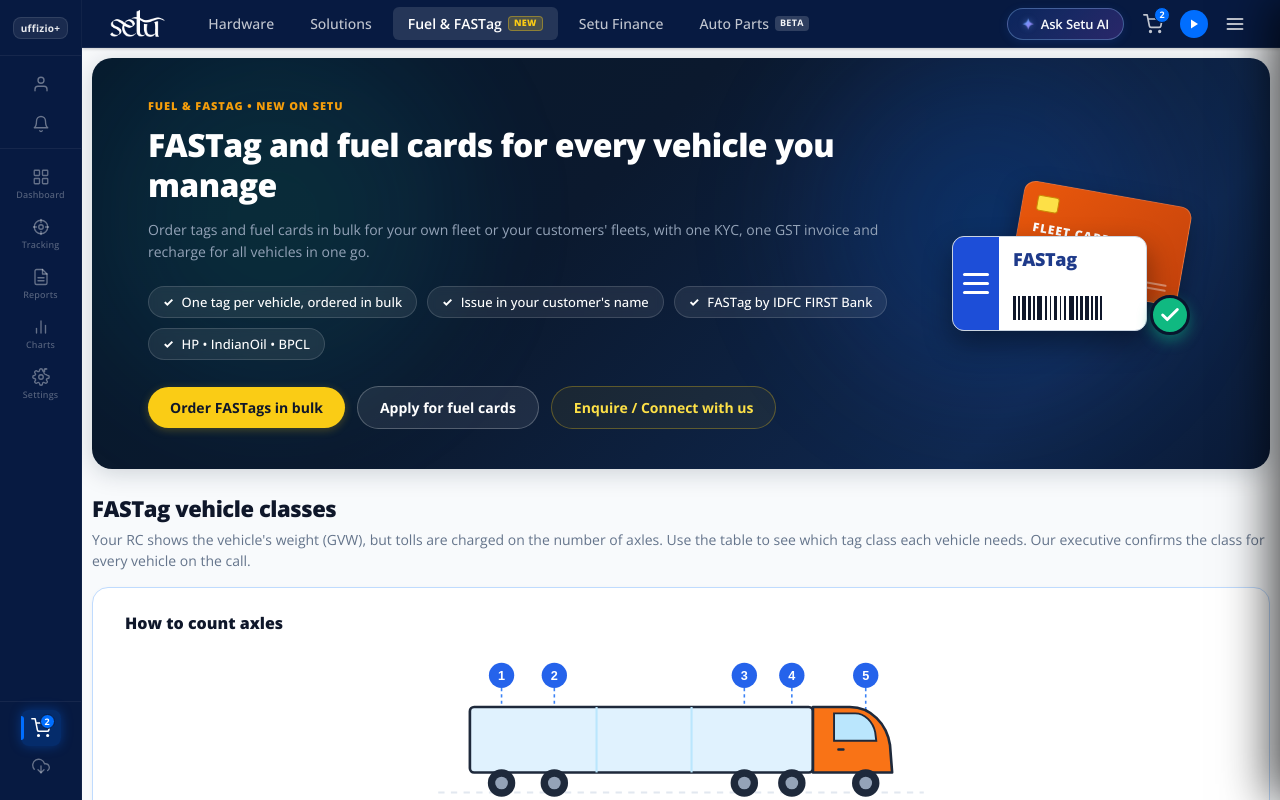
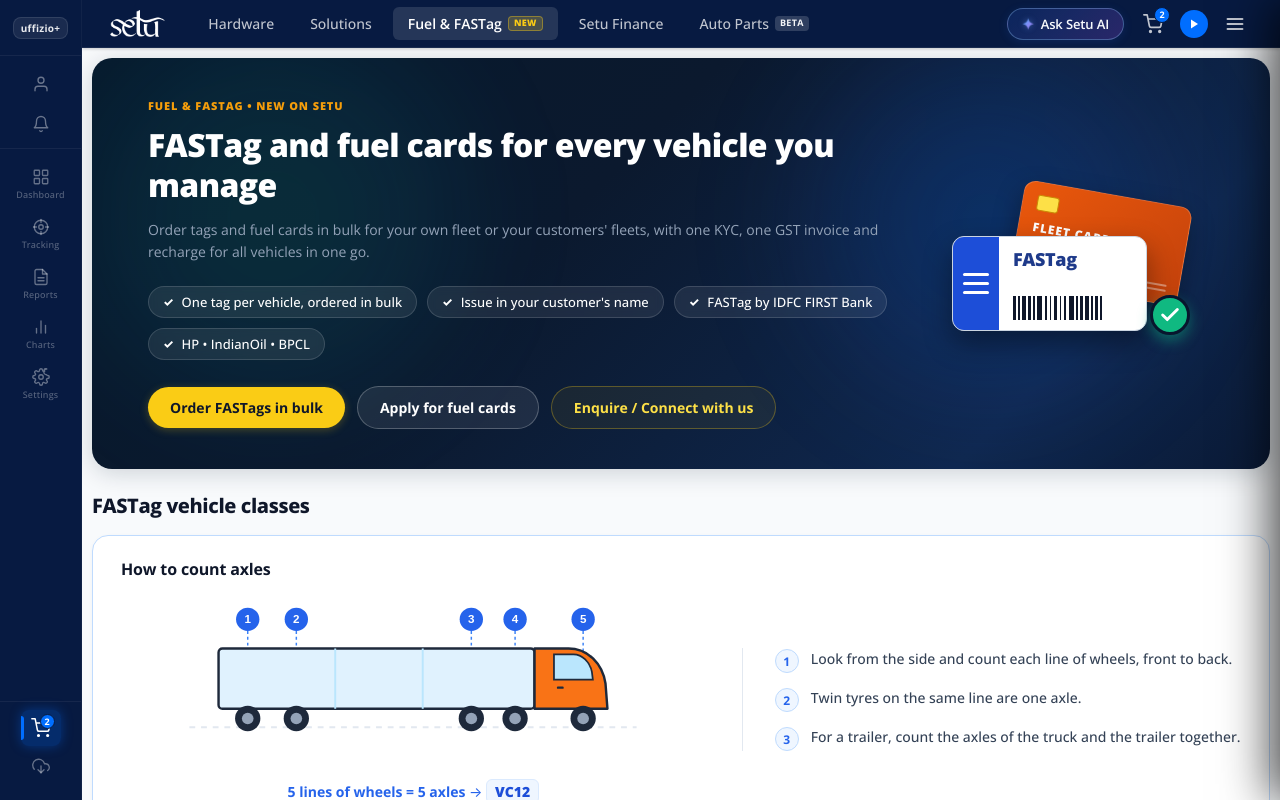
Before and after one commit to kinjal106/setu, a React (Vite) app: page /fuel-fastag in a window 1280 px wide. Built offline with nearby package versions, Linux system fonts and the light colour scheme.

Commit message:
Refine Fuel & FASTag: match homepage title typography, remove description, split axle diagram to 2 columns

```diff
--- a/src/pages/FuelFastag/AxleDiagram.jsx
+++ b/src/pages/FuelFastag/AxleDiagram.jsx
@@ -8,8 +8,13 @@ import React from 'react';
 export default function AxleDiagram() {
   return (
     <div className="axle-diagram-box">
+      <div className="axle-diagram-header">
         <h3 className="axle-diagram-title">How to count axles</h3>
+      </div>
 
+      <div className="axle-diagram-row">
+        {/* Left Side: Truck graphic & formula */}
+        <div className="axle-diagram-left">
           <div className="axle-diagram-canvas-wrap">
             <svg
               viewBox="0 0 520 180"
@@ -111,13 +116,32 @@ export default function AxleDiagram() {
               </span>
             </div>
           </div>
+        </div>
 
-      {/* Explanatory Bullet Points */}
+        {/* Right Side: Explanatory Bullet Points */}
+        <div className="axle-diagram-right">
           <ul className="axle-diagram-bullets">
-        <li>Look from the side and count each line of wheels, front to back.</li>
-        <li>Twin tyres on the same line are one axle.</li>
-        <li>For a trailer, count the axles of the truck and the trailer together.</li>
+            <li className="axle-bullet-item">
+              <span className="axle-bullet-marker">1</span>
+              <span className="axle-bullet-text">
+                Look from the side and count each line of wheels, front to back.
+              </span>
+            </li>
+            <li className="axle-bullet-item">
+              <span className="axle-bullet-marker">2</span>
+              <span className="axle-bullet-text">
+                Twin tyres on the same line are one axle.
+              </span>
+            </li>
+            <li className="axle-bullet-item">
+              <span className="axle-bullet-marker">3</span>
+              <span className="axle-bullet-text">
+                For a trailer, count the axles of the truck and the trailer together.
+              </span>
+            </li>
           </ul>
+        </div>
+      </div>
     </div>
   );
 }
--- a/src/pages/FuelFastag/FuelFastag.css
+++ b/src/pages/FuelFastag/FuelFastag.css
@@ -332,7 +332,7 @@
 
 /* ── 3. Section: FASTag Vehicle Classes Intro ── */
 .ff-classes-intro-section {
-  margin-bottom: 36px;
+  margin-bottom: 32px;
 }
 
 .ff-section-head {
@@ -340,11 +340,13 @@
 }
 
 .ff-section-title {
-  font-size: 22px;
-  font-weight: 800;
+  font-family: 'Open Sans', -apple-system, BlinkMacSystemFont, 'Segoe UI', Roboto, sans-serif;
+  font-size: 20px;
+  font-weight: 750;
   color: #0F172A;
-  margin: 0 0 6px 0;
+  margin: 0;
   letter-spacing: -0.02em;
+  line-height: 1.3;
 }
 
 .ff-section-subtitle {
@@ -359,23 +361,50 @@
   background: #FFFFFF;
   border: 1px solid #BFDBFE;
   border-radius: 16px;
-  padding: 24px 32px;
+  padding: 22px 28px;
   box-shadow: 0 1px 4px rgba(0, 0, 0, 0.03);
   box-sizing: border-box;
   width: 100%;
 }
 
+.axle-diagram-header {
+  margin-bottom: 16px;
+  display: flex;
+  align-items: center;
+  justify-content: space-between;
+}
+
 .axle-diagram-title {
+  font-family: 'Open Sans', -apple-system, BlinkMacSystemFont, 'Segoe UI', Roboto, sans-serif;
   font-size: 16px;
-  font-weight: 800;
+  font-weight: 700;
   color: #0F172A;
-  margin: 0 0 16px 0;
+  margin: 0;
+  letter-spacing: -0.01em;
+}
+
+.axle-diagram-row {
+  display: flex;
+  align-items: center;
+  justify-content: space-between;
+  gap: 36px;
+  width: 100%;
+}
+
+/* Left Column: Truck graphic & calculation formula */
+.axle-diagram-left {
+  flex: 1 1 54%;
+  display: flex;
+  flex-direction: column;
+  align-items: center;
+  justify-content: center;
+  min-width: 0;
 }
 
 .axle-diagram-canvas-wrap {
   width: 100%;
-  max-width: 680px;
-  margin: 0 auto 16px;
+  max-width: 520px;
+  margin: 0 auto;
   display: flex;
   flex-direction: column;
   align-items: center;
@@ -384,12 +413,12 @@
 .axle-diagram-svg {
   width: 100%;
   height: auto;
-  max-height: 190px;
+  max-height: 175px;
   display: block;
 }
 
 .axle-diagram-summary {
-  margin-top: 10px;
+  margin-top: 8px;
   text-align: center;
 }
 
@@ -405,18 +434,70 @@
   border: 1px solid #DBEAFE;
   padding: 2px 8px;
   border-radius: 6px;
+  display: inline-block;
+}
+
+/* Right Column: Explanatory Bullet Points */
+.axle-diagram-right {
+  flex: 1 1 46%;
+  border-left: 1px solid #E2E8F0;
+  padding-left: 32px;
+  display: flex;
+  flex-direction: column;
+  justify-content: center;
+  min-width: 0;
 }
 
 .axle-diagram-bullets {
+  list-style: none;
   margin: 0;
-  padding-left: 20px;
-  color: #475569;
-  font-size: 13px;
-  line-height: 1.8;
+  padding: 0;
+  display: flex;
+  flex-direction: column;
+  gap: 14px;
 }
 
-.axle-diagram-bullets li {
-  margin-bottom: 2px;
+.axle-bullet-item {
+  display: flex;
+  align-items: flex-start;
+  gap: 12px;
+}
+
+.axle-bullet-marker {
+  width: 24px;
+  height: 24px;
+  border-radius: 50%;
+  background: #EFF6FF;
+  border: 1px solid #BFDBFE;
+  color: #2563EB;
+  font-size: 12px;
+  font-weight: 700;
+  display: inline-flex;
+  align-items: center;
+  justify-content: center;
+  flex-shrink: 0;
+  margin-top: 1px;
+}
+
+.axle-bullet-text {
+  font-size: 14px;
+  line-height: 1.55;
+  color: #334155;
+  font-weight: 500;
+}
+
+@media (max-width: 860px) {
+  .axle-diagram-row {
+    flex-direction: column;
+    align-items: stretch;
+    gap: 20px;
+  }
+  .axle-diagram-right {
+    border-left: none;
+    border-top: 1px solid #E2E8F0;
+    padding-left: 0;
+    padding-top: 20px;
+  }
 }
 
 /* ── 4. Section: All 20 NETC Classes Table ── */
@@ -434,10 +515,13 @@
 }
 
 .ff-table-title {
+  font-family: 'Open Sans', -apple-system, BlinkMacSystemFont, 'Segoe UI', Roboto, sans-serif;
   font-size: 20px;
-  font-weight: 800;
+  font-weight: 750;
   color: #0F172A;
+  letter-spacing: -0.02em;
   margin: 0 0 4px 0;
+  line-height: 1.3;
 }
 
 .ff-table-subtitle {
--- a/src/pages/FuelFastag/FuelFastag.jsx
+++ b/src/pages/FuelFastag/FuelFastag.jsx
@@ -167,11 +167,6 @@ export default function FuelFastag() {
         <section className="ff-classes-intro-section">
           <div className="ff-section-head">
             <h2 className="ff-section-title">FASTag vehicle classes</h2>
-            <p className="ff-section-subtitle">
-              Your RC shows the vehicle's weight (GVW), but tolls are charged on the number of axles.
-              Use the table to see which tag class each vehicle needs. Our executive confirms the class for
-              every vehicle on the call.
-            </p>
           </div>
 
           {/* How to count axles Card Diagram */}
```
Lines whose indentation alone changed are shown as unchanged.
